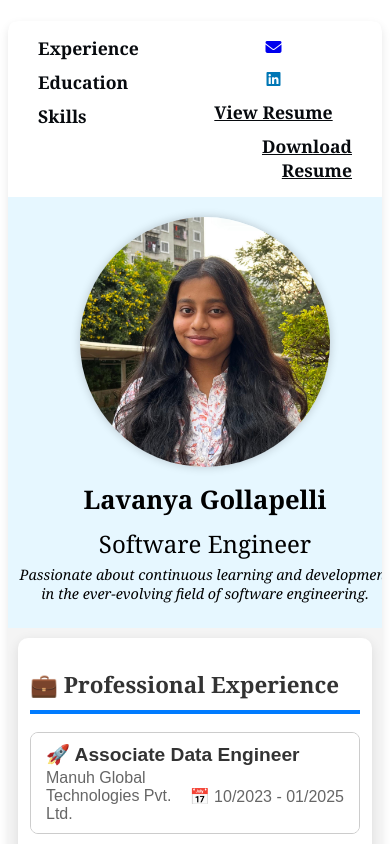
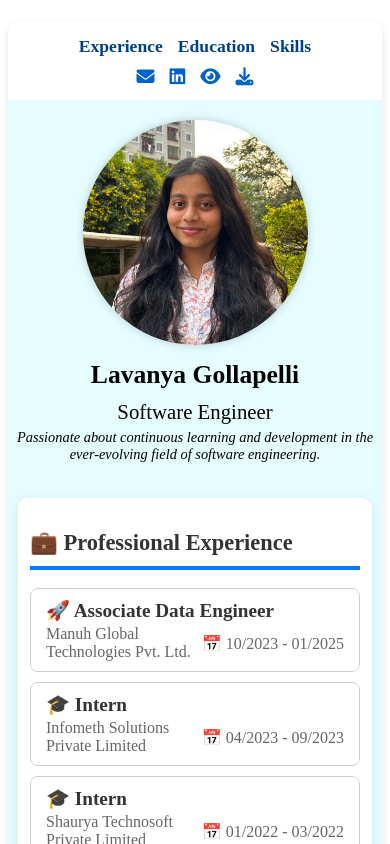
Before and after one commit to lavisg-2001/portfolio-frontend, an Angular app: page / in a window 390 px wide. Shown: the top 844 px of the page. Built offline with nearby package versions, Linux system fonts and the light colour scheme.

Commit message:
Navigation bar changes

```diff
--- a/src/app/components/experience/experience.component.css
+++ b/src/app/components/experience/experience.component.css
@@ -1,5 +1,5 @@
 .experience-container {
-  font-family: 'Arial', 'Helvetica', sans-serif;
+  font-family:'Times New Roman', Times, serif;
   margin: 0 auto;
 }
 
--- a/src/app/components/portfolio.component.css
+++ b/src/app/components/portfolio.component.css
@@ -1,16 +1,16 @@
 @import url('https://cdnjs.cloudflare.com/ajax/libs/font-awesome/6.1.1/css/all.min.css');
 
 body {
-  font-family: Georgia, Arial, sans-serif, serif;
+  font-family:'Times New Roman', Times, serif;
   margin: 0;
   padding: 0;
-  background: #f4f4f4; /* Light gray background */
+  background: #e6fdff;
   color: #444; /* Darker text color for better readability */
 }
 
 .profile-pic {
-  width: 250px; /* Increased size */
-  height: 250px; /* Increased size */
+  width: 225px; /* Increased size */
+  height: 225px; /* Increased size */
   border-radius: 50%;
   object-fit: cover;
   display: block;
@@ -19,97 +19,142 @@ body {
 }
 
 .container {
-  font-family: Georgia, Arial, sans-serif, serif;
+  font-family:'Times New Roman', Times, serif;
   display: flex;
   flex-direction: column; /* Stack items vertically */
   width: 100%; /* Set width to 100% to fill the viewport */
   height: auto; /* Optional: Set height to auto */
   margin: 0; /* Remove margin */
-  background: #ffffff; /* White background for the container */
+  padding: 0;
+  /* background: #ffffff;  */
+  background: #e6fdff;
   box-shadow: 0px 4px 10px rgba(0, 0, 0, 0.1); /* Softer shadow */
   border-radius: 10px;
   overflow: hidden;
 }
 
+/* Responsive Styles */
+@media (max-width: 768px) {
+  .top-nav {
+    flex-direction:column /* Stack nav-left and nav-right vertically */
+  }
+
+  .nav-left {
+    margin-bottom: 10px; /* Add some space between nav-left and nav-right */
+  }
+}
+
 .top-nav {
+  font-family:'Times New Roman', Times, serif;
+  /* font-weight: bold; */
   display: flex; /* Use flexbox to arrange items in a row */
   justify-content: space-between; /* Space between left and right sections */
   align-items: center; /* Center items vertically */
   padding: 15px 30px; /* Padding for the navigation bar */
   background-color: #ffffff; /* Light background for the nav bar */
   box-shadow: 0 2px 5px rgba(0, 0, 0, 0.1); /* Subtle shadow for depth */
+  flex-direction: rows; /* Stack items vertically on small screens */
+  margin: 0;
 }
 
 .nav-left {
   display: flex; /* Use flexbox for navigation links */
-  gap: 20px; /* Space between navigation links */
+  gap: 15px; /* Space between navigation links */
+  text-align: center;
+  font-weight: bold;
 }
 
 .nav-left a {
-  color: #070a0e; /* Link color */
+  color:  #004186; /* Link color */
   text-decoration: none; /* Remove underline */
-  font-weight: bold; /* Bold text */
   font-size: 1.1rem;
-  text-align: left;
+  /* text-align: left; */
 }
 
-
 .nav-right {
-   font-family: Georgia, Arial, sans-serif, serif;
+  font-family: 'Times New Roman', Times, serif;
   display: flex; /* Use flexbox for right section */
   align-items: center; /* Center items vertically */
   gap: 15px; /* Space between buttons and icons */
-  text-align: justify;
+  align-content: center;
+  text-align: center;
+  /* text-align: justify; */
 }
 
-.nav-right .fab.fa-linkedin {
-  color: #0077b5; /* LinkedIn blue color */
+.nav-right a {
+  display: flex; /* Make links flex containers */
+  align-items: center; /* Center items vertically */
+  text-decoration: none; /* Remove underline */
+  color: #070a0e; /* Link color */
 }
 
-.nav-right .resume-link {
-  color: #070a0e; /* Link color for resume text */
-  text-decoration: underline; /* Underline to indicate it's clickable */
-  font-weight: bold; /* Bold text */
-  font-size: 1.1rem;
-}
-
-.nav-right .resume-link:hover {
-  text-decoration: none; /* Remove underline on hover */
+.nav-right a i {
+  color: #0062ca; /* Set the color to blue */
+  font-size:large;
 }
 
 .sidebar {
-  font-family: Georgia, Arial, sans-serif, serif;
-  background: #e6f7ff; /* Light gray background */
+  font-family: 'Times New Roman', Times, serif;
+  background: #e6fdff; /* Light gray background */
   color: #000000; /* Dark text */
   padding: 40px; /* Adjust padding */
   width: 100%; /* Set a fixed width for the sidebar */
   text-align: center;
+  align-items: center;
+  align-self: center;
+  align-content: center;
 }
-.sidebar h1 {
-  font-size: 2.2rem; /* Set a larger font size for the h1 */
-  margin: 10px 0;
+
+.main-content {
+ font-family: 'Times New Roman', Times, serif;
+ flex: 1; /* Allow main content to take the remaining space */
+ padding: 20px; /* Add padding to main content */
+ background: #e6fdff;; /* Light gray background for main content */
+}
+/* Ensure sections are identifiable */
+.section {
+  font-family: 'Times New Roman', Times, serif;
+  background: #ffffff; /* White background for sections */
+  padding: 24px;
+  border-radius: 10px;
+  margin-bottom: 24px;
+  box-shadow: 0px 3px 12px rgba(0, 0, 0, 0.1);
+  transition: transform 0.3s ease-in-out;
+}
+
+.section:hover {
+  transform: scale(1.02);
+}
+
+.section h2 {
+  color: #333; /* Darker color for section headings */
+  border-bottom: 4px solid #007bff; /* Primary color for border */
+  padding-bottom: 10px;
+  margin-bottom: 18px;
   font-weight: bold;
 }
 
+.sidebar h1 {
+  font-size: 2.1rem; /* Set a larger font size for the h1 */
+  margin: 10px 0;
+  font-weight: bold;
+  align-items: center;
+}
+
 .sidebar h2 {
-  font-size: 1.5rem;
+  font-size: 1.3rem;
   margin: 5px 0; /* Adjust margin as needed */
   font-weight: normal; /* Normal weight for h2 */
 }
 
 .sidebar p {
-  font-size: 1.2rem;
+  font-size: 1.1rem;
   margin: 5px 0; /* Adjust margin as needed */
   font-weight: normal; /* Normal weight for h2 */
   font-style: italic;
+  align-items: center;
 }
 
-.main-content {
-   font-family: Georgia, Arial, sans-serif, serif;
-  flex: 1; /* Allow main content to take the remaining space */
-  padding: 20px; /* Add padding to main content */
-  background: #f4f4f4; /* Light gray background for main content */
-}
 
 /* Ensure sections are identifiable */
 .documents-container {
@@ -119,7 +164,7 @@ body {
 }
 
 .courses, .internship {
-   font-family: Georgia, Arial, sans-serif, serif;
+   font-family: 'Times New Roman', Times, serif;
   flex: 1; /* Allow sections to grow equally */
   background: #ffffff; /* White background for sections */
   padding: 24px;
@@ -129,7 +174,7 @@ body {
 }
 
 .courses h2, .internship h2 {
-   font-family: Georgia, Arial, sans-serif, serif;
+   font-family: 'Times New Roman', Times, serif;
   color: #333; /* Darker color for section headings */
   border-bottom: 4px solid #007bff; /* Primary color for border */
   padding-bottom: 10px;
@@ -164,17 +209,6 @@ body {
 
 .fa-eye {
   color: #007bff; /* Color for the eye icon */
-}
-
-/* Ensure sections are identifiable */
-.section {
-   font-family: Georgia, Arial, sans-serif, serif;
-  background: #ffffff; /* White background for sections */
-  padding: 24px;
-  border-radius: 10px;
-  margin-bottom: 24px;
-  box-shadow: 0px 3px 12px rgba(0, 0, 0, 0.1);
-  transition: transform 0.3s ease-in-out;
 }
 
 .section:hover {
@@ -343,20 +377,6 @@ body {
 
 /* Responsive Styles */
 @media (max-width: 768px) {
-  .top-nav {
-    flex-direction: column; /* Stack items vertically on smaller screens */
-    align-items: flex-start; /* Align items to the left */
-  }
-
-  .nav-left {
-    flex-direction: column; /* Stack navigation links vertically */
-    gap: 10px; /* Space between links */
-  }
-
-  .nav-right {
-    flex-direction: column; /* Stack buttons and icons vertically */
-    gap: 10px; /* Space between buttons and icons */
-  }
 
   .section {
     background: #ffffff; /* White background for sections */
@@ -419,36 +439,3 @@ body {
     font-size: 0.8rem; /* Smaller font size for skill names */
   }
 }
-
-/* @media (max-width: 768px) {
-  .top-nav {
-    flex-direction: column;
-    align-items: flex-start;
-  }
-  .nav-left, .nav-right {
-    width: 100%;
-    margin-bottom: 10px;
-  }
-} */
-
-@media (max-width: 768px) {
-  .top-nav {
-    flex-direction: row; /* Keep items in a row */
-    justify-content: space-between; /* Space between left and right sections */
-    align-items: flex-start;
-  }
-
-  .nav-left {
-    flex: 1; /* Allow nav-left to take available space */
-    text-align: left;
-  }
-
-  .nav-right {
-    flex: 1; /* Allow nav-right to take available space */
-    text-align: right;
-  }
-
-  .nav-left, .nav-right {
-    margin-bottom: 0; /* Remove margin between nav sections */
-  }
-}
--- a/src/app/components/portfolio.component.html
+++ b/src/app/components/portfolio.component.html
@@ -1,18 +1,18 @@
-
 <div class="container">
   <!-- 🌟 Top Navigation Bar -->
   <div class="top-nav">
     <div class="nav-left">
       <a (click)="scrollToSection('experience')">Experience</a>
       <a (click)="scrollToSection('education')">Education</a>
-        <a (click)="scrollToSection('course-certificates')" >Skills</a>
+      <a (click)="scrollToSection('course-certificates')">Skills</a>
     </div>
 
     <div class="nav-right">
       <a href="mailto:lgollapelli891@gmail.com"><i class="fa fa-envelope"></i></a>
       <a href="https://www.linkedin.com/in/lavanya-gollapelli-245ab61b8/" target="_blank"><i class="fab fa-linkedin"></i></a>
-        <a href="assets/Resume_Portfolio.pdf" target="_blank" class="resume-link">View Resume</a>
-        <a href="assets/Resume_SD1.pdf" download class="resume-link">Download Resume</a>
+      <!-- <a>Resume</a> -->
+      <a (click)="viewResume()" title="View Resume"><i class="fa fa-eye"></i></a>
+      <a (click)="downloadResume()" title="Download Resume"><i class="fa fa-download"></i></a>
     </div>
   </div>
 
@@ -67,7 +67,6 @@
     </div>
 
     <div class="documents-container">
-
       <div class="courses" id="course-certificates">
         <h2>📜 Courses</h2>
         <div *ngFor="let cert of courseCertificates">
@@ -93,7 +92,6 @@
           </li>
         </ul>
       </div>
-
     </div>
   </div>
 </div>
--- a/src/app/components/portfolio.component.ts
+++ b/src/app/components/portfolio.component.ts
@@ -12,6 +12,8 @@ import { ExperienceComponent } from '../components/experience/experience.compone
     providers: [PortfolioService]
 })
 export class PortfolioComponent implements OnInit {
+
+  isNavOpen = true;
 
   constructor(private portfolioService: PortfolioService) {}
 
@@ -87,4 +89,9 @@ export class PortfolioComponent implements OnInit {
       element.scrollIntoView({ behavior: 'smooth' });
     }
   }
+
+  toggleNav() {
+    this.isNavOpen = !this.isNavOpen; // Add this method
+  }
+
 }
```
Also changed, not shown: 3 other files (tests, documents, lock files or other folders). Lines whose indentation alone changed are shown as unchanged.
